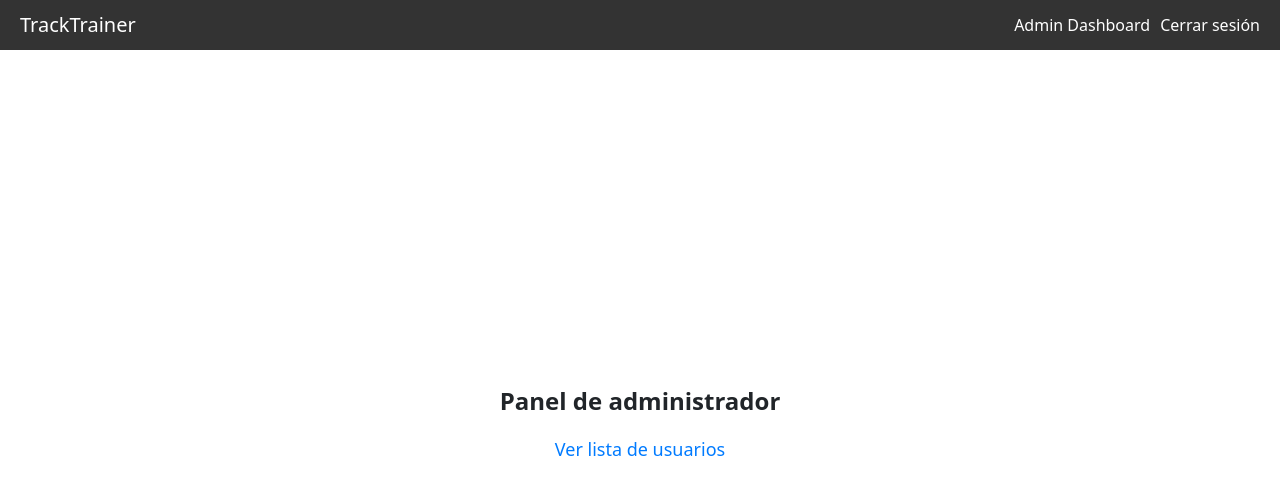
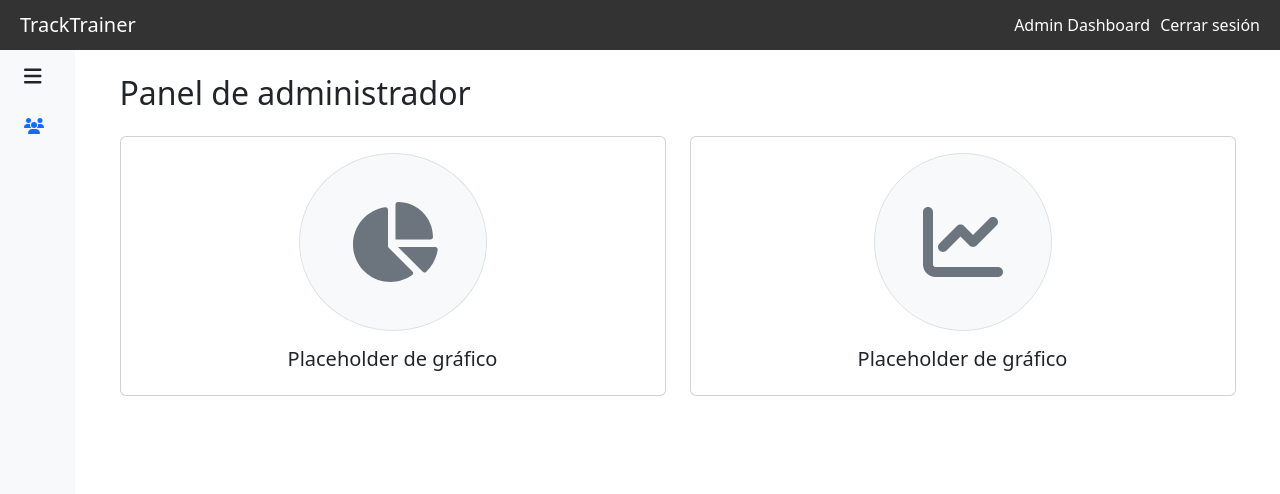
Before and after one commit to Dev-Riders/TrackTrainerWeb, a React (Create React App) app: page /admin in a window 1280 px wide. Shown: the top 494 px of the page. Built offline with nearby package versions, Linux system fonts and the light colour scheme; sample sign-in values are in the browser's storage.

Commit message:
Mejora panel de administrador

```diff
--- a/package.json
+++ b/package.json
@@ -4,6 +4,9 @@
   "private": true,
   "dependencies": {
     "@emotion/css": "^11.11.0",
+    "@fortawesome/fontawesome-svg-core": "^6.4.0",
+    "@fortawesome/free-solid-svg-icons": "^6.4.0",
+    "@fortawesome/react-fontawesome": "^0.2.0",
     "@testing-library/jest-dom": "^5.16.5",
     "@testing-library/react": "^13.4.0",
     "@testing-library/user-event": "^13.5.0",
@@ -12,7 +15,9 @@
     "gridjs": "^6.0.6",
     "moment": "^2.29.4",
     "react": "^18.2.0",
+    "react-bootstrap": "^2.8.0",
     "react-dom": "^18.2.0",
+    "react-icons": "^4.10.1",
     "react-router-dom": "^6.11.2",
     "react-scripts": "5.0.1",
     "web-vitals": "^2.1.4"
--- a/src/Components/AdminDashboard/AdminDashboard.jsx
+++ b/src/Components/AdminDashboard/AdminDashboard.jsx
@@ -1,13 +1,75 @@
-import React from 'react';
+import React, { useState, useEffect, useRef } from 'react';
 import { Link } from 'react-router-dom';
-import './AdminDashboard.css';
+import { Container, Card, Row, Col } from 'react-bootstrap';
+import { FontAwesomeIcon } from '@fortawesome/react-fontawesome';
+import { faBars, faTimes, faUsers, faChartPie, faChartLine } from '@fortawesome/free-solid-svg-icons';
 
-// Componente que representa el panel de administrador
 const AdminDashboard = () => {
+    const [open, setOpen] = useState(false);
+    const ref = useRef(null);
+
+    const handleClickOutside = (event) => {
+        if (ref.current && !ref.current.contains(event.target)) {
+            setOpen(false);
+        }
+    }
+
+    useEffect(() => {
+        document.addEventListener('mousedown', handleClickOutside);
+        return () => {
+            document.removeEventListener('mousedown', handleClickOutside);
+        };
+    }, []);
+
+    const toggleMenu = () => setOpen(!open);
+
     return (
-        <div className="admin-dashboard-container">
-            <h2 className="admin-dashboard-heading">Panel de administrador</h2>
-            <Link to="/lista" className="admin-dashboard-link">Ver lista de usuarios</Link>
+        <div className="d-flex">
+            <div ref={ref} className={`p-3 bg-light border-right d-flex flex-column ${open ? 'align-items-end' : ''}`} style={{ minWidth: '75px' }}>
+                {open ?
+                    <FontAwesomeIcon icon={faTimes} onClick={toggleMenu} size="xs" className="position-absolute top-0 end-0 m-2" />
+                    :
+                    <FontAwesomeIcon icon={faBars} onClick={toggleMenu} size="lg" className="align-self-start mb-3 cursor-pointer ms-2" />
+                }
+                <div id="menu-content" className="ms-2">
+                    <Link to="/lista" className="d-flex align-items-center my-3">
+                        <FontAwesomeIcon icon={faUsers} className="me-2" />
+                        <span className={open ? '' : 'visually-hidden'}>Ver lista de usuarios</span>
+                    </Link>
+                    {/* Agrega aquí tus enlaces adicionales */}
+                </div>
+            </div>
+
+            <Container className="my-4 flex-grow-1">
+                <h2>Panel de administrador</h2>
+
+                <Row className="mt-4">
+                    <Col>
+                        <Card>
+                            <Card.Body>
+                                <div className="d-flex justify-content-center">
+                                    <div className="p-5 border rounded-circle bg-light text-secondary">
+                                        <FontAwesomeIcon icon={faChartPie} size="5x" />
+                                    </div>
+                                </div>
+                                <Card.Title className="mt-3 text-center">Placeholder de gráfico</Card.Title>
+                            </Card.Body>
+                        </Card>
+                    </Col>
+                    <Col>
+                        <Card>
+                            <Card.Body>
+                                <div className="d-flex justify-content-center">
+                                    <div className="p-5 border rounded-circle bg-light text-secondary">
+                                        <FontAwesomeIcon icon={faChartLine} size="5x" />
+                                    </div>
+                                </div>
+                                <Card.Title className="mt-3 text-center">Placeholder de gráfico</Card.Title>
+                            </Card.Body>
+                        </Card>
+                    </Col>
+                </Row>
+            </Container>
         </div>
     );
 };
```
Also changed, not shown: src/Components/AdminDashboard/AdminDashboard.css (line endings or trailing spaces), 1 other file (tests, documents, lock files or other folders).
